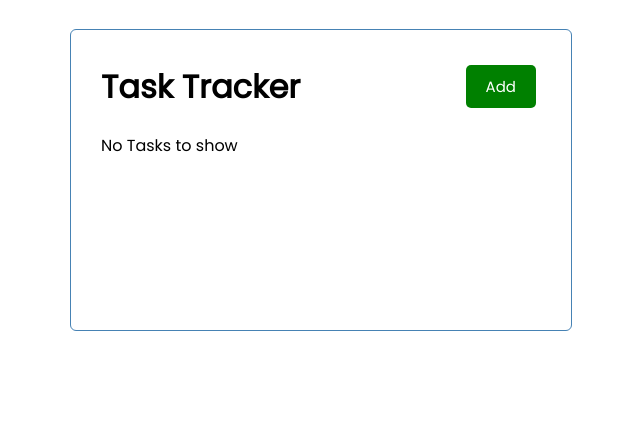
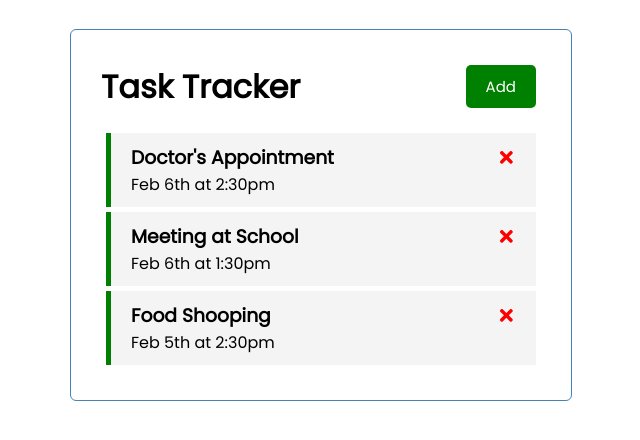
Before and after one commit to mostafaEkbal/react-task-tracker-app, a React (Create React App) app: page / in a window 1280 px wide. Shown: the top 440 px of the page, without its empty margins (319-959 px from the left). Built offline with nearby package versions, Linux system fonts and the light colour scheme; data requests are answered from the project's data file.

Commit message:
getting the data from the backend

```diff
--- a/db.json
+++ b/db.json
@@ -3,7 +3,7 @@
 
     {
       "id": 1,
-      "text": "Doctor\\'s Appointment",
+      "text": "Doctor's Appointment",
       "day": "Feb 6th at 2:30pm",
       "reminder": true
   },
--- a/src/App.js
+++ b/src/App.js
@@ -1,4 +1,4 @@
-import { useState } from 'react';
+import { useState, useEffect } from 'react';
 import Header from './components/Header';
 import Tasks from './components/Tasks';
 import AddTask from './components/AddTask';
@@ -6,6 +6,22 @@
 function App() {
   const [showAddTask, setShowAddTask] = useState(false);
   const [tasks, setTasks] = useState([])
+
+  useEffect(() => {
+    const getTasks = async() => {
+      const tasksFromServer = await fetchTasks();
+      setTasks(tasksFromServer);
+    }
+
+    getTasks()
+  }, [])
+
+  const fetchTasks = async() => {
+    const res = await fetch('http://localhost:5000/tasks');
+    const data = await res.json();
+
+    return data
+  }
 
   // Add Task
   const addTask = (task) => {
```
